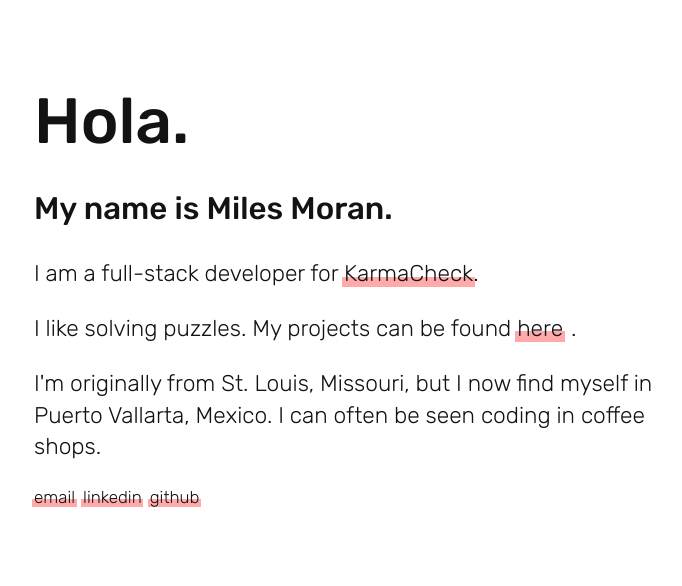
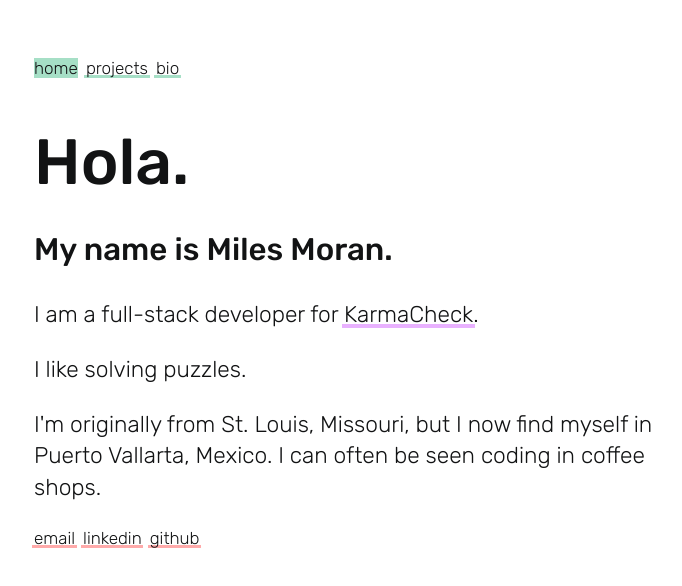
Before and after one commit to miles-moran/miles.red, a React (Create React App) app: page / in a window 1280 px wide. Shown: the top 586 px of the page, without its empty margins (102-784 px from the left). Built offline with nearby package versions, Linux system fonts and the light colour scheme.

Commit message:
refactor and styling

```diff
--- a/src/App.jsx
+++ b/src/App.jsx
@@ -1,5 +1,6 @@
 import { BrowserRouter as Router, Routes, Route } from "react-router-dom";
 import { Home } from "./components/me/Home";
+import { Bio } from "./components/me/Bio";
 import { Projects } from "./components/me/Projects";
 import { Wordle } from "./components/projects/wordle/Wordle";
 import "./components/me/me.css"
@@ -9,6 +10,7 @@ const App = () => {
     <Router>
     <Routes>
       <Route path={"/"} element={<Home />} />
+      <Route path={"/bio"} element={<Bio/>} />
       <Route path={"/projects"} element={<Projects/>} />
       <Route path={"/projects/wordle"} element={<Wordle/>} />
     </Routes>
--- /dev/null
+++ b/src/components/me/Bio.jsx
@@ -0,0 +1,13 @@
+import { Navigation } from "./Navigation";
+
+export const Bio = () => {
+  return (
+    <div className="home">
+      <Navigation />
+      <h1 className="home-h1" style={{ fontSize: "4.5em", fontWeight: 500, marginBottom: 0 }}>
+        Bio
+      </h1>
+      <p style={{ fontWeight: 500, fontSize: "2.2em" }}>Under Construction.</p>
+    </div>
+  );
+};
--- a/src/components/me/Home.jsx
+++ b/src/components/me/Home.jsx
@@ -1,38 +1,33 @@
+import { Navigation } from "./Navigation";
+
 export const Home = () => {
   return (
     <div className="home">
+      <Navigation />
       <h1 className="home-h1" style={{ fontSize: "4.5em", fontWeight: 500, marginBottom: 0 }}>
         Hola.
       </h1>
       <p style={{ fontWeight: 500, fontSize: "2.2em" }}>My name is Miles Moran.</p>
       <p className="home-p">
         I am a full-stack developer for{" "}
-        <a href="https://www.karmacheck.com" target="_blank" rel="noreferrer">
+        <a href="https://www.karmacheck.com" className="a bg-purple" target="_blank" rel="noreferrer">
           KarmaCheck
         </a>
         .
       </p>
-      <p className="home-p">
-        I like solving puzzles. My projects can be found{" "}
-        <a className="nav-a" href="/projects">
-          here
-        </a>
-        .
-      </p>
-      <p className="home-p">
-        I'm originally from St. Louis, Missouri, but I now find myself in Puerto Vallarta, Mexico. I can often be seen coding in coffee shops.
-      </p>
+      <p className="home-p">I like solving puzzles.</p>
+      <p className="home-p">I'm originally from St. Louis, Missouri, but I now find myself in Puerto Vallarta, Mexico. I can often be seen coding in coffee shops.</p>
       <div>
         <div>
           <p className="nav">
             <div>
-              <a className="nav-a" target="_blank" href="mailto:miles-moran@hotmail.com" rel="noreferrer">
+              <a className="mr-05 bg-red a" target="_blank" href="mailto:miles-moran@hotmail.com" rel="noreferrer">
                 email
               </a>
-              <a className="nav-a" target="_blank" href="https://www.linkedin.com/in/miles-moran-71273716a/" rel="noreferrer">
+              <a className="mr-05 bg-red a" target="_blank" href="https://www.linkedin.com/in/miles-moran-71273716a/" rel="noreferrer">
                 linkedin
               </a>
-              <a href="https://www.github.com/miles-moran" target="_blank" className="nav-a" rel="noreferrer">
+              <a href="https://www.github.com/miles-moran" target="_blank" className="mr-05 bg-red a" rel="noreferrer">
                 github
               </a>
             </div>
--- /dev/null
+++ b/src/components/me/Navigation.jsx
@@ -0,0 +1,32 @@
+import { useLocation } from "react-router-dom";
+
+export const Navigation = () => {
+  const location = useLocation();
+  const PATHS = [
+    {
+      href: "/",
+      name: "home",
+    },
+    {
+      href: "/projects",
+      name: "projects",
+    },
+    {
+      href: "/bio",
+      name: "bio",
+    },
+  ];
+  return (
+    <div>
+      <div>
+        <div className="nav">
+          {PATHS.map((path) => (
+            <a className={path.href === location.pathname ? "mr-05 bg-green filled": "mr-05 bg-green a" } href={path.href} rel="noreferrer">
+              {path.name}
+            </a>
+          ))}
+        </div>
+      </div>
+    </div>
+  );
+};
--- a/src/components/me/Projects.jsx
+++ b/src/components/me/Projects.jsx
@@ -1,6 +1,9 @@
+import { Navigation } from "./Navigation";
+
 export const Projects = () => {
   return (
     <div className="home">
+      <Navigation/>
       <h1 className="home-h1" style={{ fontSize: "4.5em", fontWeight: 500, marginBottom: 0 }}>
         Projects
       </h1>
@@ -10,15 +13,15 @@ export const Projects = () => {
         </div>
         <div>
           Solves {" "}
-          <a href="https://www.powerlanguage.co.uk/wordle/" className="a-home" target="_blank" rel="noreferrer">
+          <a href="https://www.powerlanguage.co.uk/wordle/" className="bg-purple a" target="_blank" rel="noreferrer">
             Wordle
           </a>{" "}
           puzzles.
         </div>
-        <a className="a-git" href="/projects/wordle" target="_blank">
+        <a className="a bg-orange" href="/projects/wordle" target="_blank">
           app
         </a>{" "}
-        <a className="a-app" href="https://github.com/miles-moran/wordle-solver" target="_blank" rel="noreferrer">
+        <a className="a bg-blue" href="https://github.com/miles-moran/wordle-solver" target="_blank" rel="noreferrer">
           git
         </a>
       </div>
@@ -28,15 +31,15 @@ export const Projects = () => {
         </div>
         <div>
           Generates clues for the boardgame{" "}
-          <a className="a-home italics" href="https://en.wikipedia.org/wiki/Codenames_(board_game)" target="_blank" rel="noreferrer">
+          <a className="a bg-purple" href="https://en.wikipedia.org/wiki/Codenames_(board_game)" target="_blank" rel="noreferrer">
             Codenames
           </a>
           .
         </div>
-        <a className="a-git" href="https://www.codenamer.com" target="_blank" rel="noreferrer">
+        <a className="a bg-orange" href="https://www.codenamer.com" target="_blank" rel="noreferrer">
           app
         </a>{" "}
-        <a className="a-app" href="/projects/wordle" target="_blank">
+        <a className="a bg-blue" href="/projects/wordle" target="_blank">
           git
         </a>
       </div>
--- a/src/components/me/me.css
+++ b/src/components/me/me.css
@@ -26,8 +26,17 @@ code {
   margin-inline-end: 0px;
 }
 
-.nav-a {
+.mr-05 {
   margin-right: 0.5rem;
+}
+
+.nav-l:after {
+  background-color: rgba(79, 192, 141, 0.5);
+}
+
+.filled {
+  top: 0%;
+  background-color: rgba(79, 192, 141, 0.5);
 }
 
 .home {
@@ -71,29 +80,16 @@ a {
   z-index: 2;
 }
 
-a:after {
+.a:after {
   content: "";
   position: absolute;
   z-index: -1;
-  top: 60%;
+  top: 85%;
   left: -0.1em;
   right: -0.1em;
   bottom: 0;
   transition: top 200ms cubic-bezier(0, 0.8, 0.13, 1);
   transition-delay: 0;
-  background-color: rgba(255, 86, 86, 0.5);
-}
-
-.a-git:after {
-  background-color: rgba(93, 150, 224, 0.596);
-}
-
-.a-app:after {
-  background-color: rgba(247, 177, 73, 0.651);
-}
-
-.a-wordle:after {
-  background-color: #6aaa64;
 }
 
 a:hover:after {
@@ -103,3 +99,27 @@ a:hover:after {
 #wordle-app {
   font-family: -apple-system, BlinkMacSystemFont, "Segoe UI", Roboto, Oxygen, Ubuntu, Cantarell, "Open Sans", "Helvetica Neue", sans-serif;
 }
+
+.bg-red:after {
+  background-color: rgba(255, 86, 86, 0.5);
+}
+
+.bg-blue:after {
+  background-color: rgba(93, 150, 224, 0.596);
+}
+
+.bg-orange:after {
+  background-color: rgba(247, 177, 73, 0.651);
+}
+
+.bg-dark-green:after {
+  background-color: #6aaa64;
+}
+
+.bg-green:after {
+  background-color: rgba(79, 192, 141, 0.5);
+}
+
+.bg-purple:after {
+  background-color: rgba(211, 101, 255, 0.5);
+}
--- a/src/components/projects/wordle/Wordle.jsx
+++ b/src/components/projects/wordle/Wordle.jsx
@@ -171,12 +171,12 @@ export const Wordle = () => {
             <h3>Credits to:</h3>
             <p>
               Power Language, creator of{" "}
-              <a href="https://www.powerlanguage.co.uk/wordle/" className="a-wordle" target="_blank" rel="noreferrer">
+              <a href="https://www.powerlanguage.co.uk/wordle/" className="a bg-purple" target="_blank" rel="noreferrer">
                 Wordle
               </a>
             </p>
             <h3>Code:</h3>
-            <a href="https://github.com/miles-moran/wordle-solver" className="a-git" target="_blank" rel="noreferrer">
+            <a href="https://github.com/miles-moran/wordle-solver" className="a bg-blue" target="_blank" rel="noreferrer">
               github
             </a>
           </div>
--- a/src/components/projects/wordle/wordle.css
+++ b/src/components/projects/wordle/wordle.css
@@ -239,9 +239,9 @@
 }
 .loading-3 {
   animation-name: slidein;
-  animation-duration: 4500ms;
+  animation-duration: 3500ms;
 }
 .loading-4 {
   animation-name: slidein;
-  animation-duration: 5000ms;
+  animation-duration: 3000ms;
 }
```
